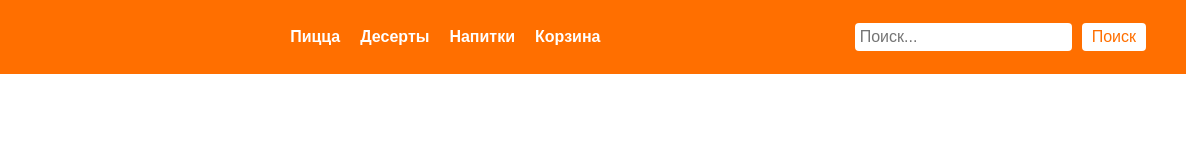
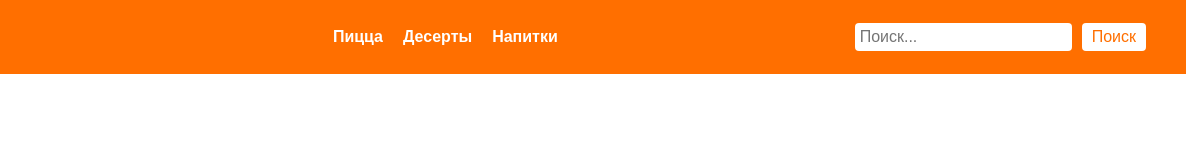
Before and after one commit to aisuluuos/hackathon, a plain HTML site: page index.html in a window 1280 px wide. Shown: the full height of the page, 94-1280 px from the left. Drawn offline with Linux system fonts and the light colour scheme.

Commit message:
Update index.html

```diff
--- a/index.html
+++ b/index.html
@@ -3,7 +3,7 @@
   <head>
     <meta charset="UTF-8" />
     <meta name="viewport" content="width=device-width, initial-scale=1.0" />
-    <title>Пример сайта</title>
+    <title>Document</title>
     <link rel="stylesheet" href="./CSS/style.css" />
   </head>
   <body>
@@ -16,7 +16,6 @@
           <li><a href="#" id="pizza-link">Пицца</a></li>
           <li><a href="#" id="desserts-link">Десерты</a></li>
           <li><a href="#" id="drinks-link">Напитки</a></li>
-          <li><a href="#" id="cart-link">Корзина</a></li>
         </ul>
         <div class="search-container">
           <input type="text" placeholder="Поиск..." id="search-input" />
```
